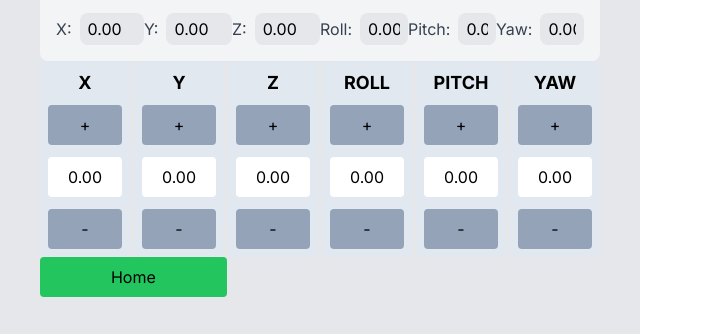
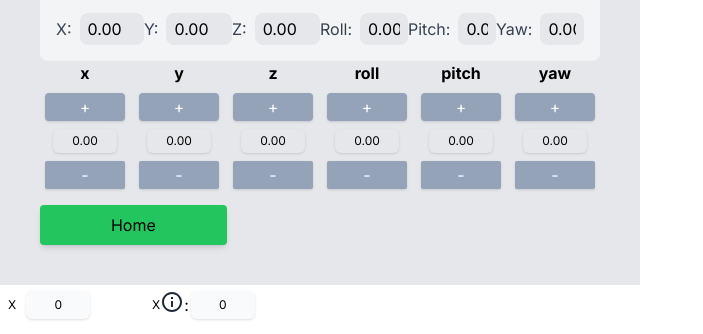
Before and after one commit to alberto-abarzua/ribot, a Next.js app in the folder frontend/: page / in a window 1280 px wide. Shown: the part 479-813 px from the top of the page, without its empty margins (0-703 px from the left). Built offline with nearby package versions, Linux system fonts and the light colour scheme; no server answers.

Commit message:
feat: add mockup components

```diff
--- a/frontend/package.json
+++ b/frontend/package.json
@@ -11,6 +11,9 @@
         "format": "prettier --write ."
     },
     "dependencies": {
+        "@emotion/react": "^11.11.1",
+        "@emotion/styled": "^11.11.0",
+        "@mui/icons-material": "^5.14.7",
         "autoprefixer": "10.4.15",
         "axios": "^1.4.0",
         "eslint": "8.47.0",
--- a/frontend/src/app/page.jsx
+++ b/frontend/src/app/page.jsx
@@ -4,7 +4,8 @@ import ArmStatus from '@/components/controls/ArmStatus';
 import AxisControls from '@/components/controls/AxisControls';
 import HomeButton from '@/components/controls/HomeButton';
 import api from '@/utils/api';
-
+import TextVariable from '@/components/general/text/TextVariable';
+import TextVariableInfo from '@/components/general/text/TextVariableInfo';
 import { useEffect, useState } from 'react';
 export default function Home() {
     const [currentPose, setCurrentPose] = useState({
@@ -54,6 +55,17 @@ export default function Home() {
                     </div>
                 </div>
             </div>
+            <TextVariable
+                label="X"
+                value={currentPose.x}
+                setValue={value => setCurrentPose(prev => ({ ...prev, x: value }))}
+            ></TextVariable>
+            <TextVariableInfo
+                label="X"
+                value={currentPose.x}
+                setValue={value => setCurrentPose(prev => ({ ...prev, x: value }))}
+                infoText={'Current value of the X coordinate'}
+            ></TextVariableInfo>
         </div>
     );
 }
--- a/frontend/src/components/controls/HomeButton.jsx
+++ b/frontend/src/components/controls/HomeButton.jsx
@@ -7,7 +7,7 @@ const HomeButton = () => {
 
     return (
         <div>
-            <button className="w-full rounded bg-green-500 p-2" onClick={call_home}>
+            <button className="w-full rounded shadow-md bg-green-500 p-2 hover:bg-green-300" onClick={call_home}>
                 {' '}
                 Home{' '}
             </button>
--- a/frontend/src/components/controls/MoveAxis.jsx
+++ b/frontend/src/components/controls/MoveAxis.jsx
@@ -17,23 +17,26 @@ const MoveAxis = ({ label, pose, setPose, step = 10 }) => {
         }));
     };
     return (
-        <div className="flex w-40 flex-col justify-center rounded bg-slate-200 p-2">
-            <div className="w-full pb-2 text-center text-lg font-bold uppercase">{label}</div>
-            <div className=" flex flex-col space-y-3">
-                <button className="w-full rounded bg-slate-400 p-2" onClick={upValue}>
+            <div className="inline-flex h-36 w-24 flex-col items-center justify-start gap-2 px-1">
+                <div className="text-base font-bold text-black">{label}</div>
+                <button
+                    onClick={upValue}
+                    className="hover:bg-slate-600 flex h-7 w-20 flex-col items-center justify-center gap-2.5 rounded bg-slate-400 p-2.5 text-white shadow"
+                >
                     +
                 </button>
-                <input
-                    className="w-full appearance-none rounded bg-white p-2 text-center"
-                    type="text"
-                    readOnly // Make the input read-only since the value is controlled by the buttons
-                    value={value.toFixed(2)}
-                ></input>
-                <button className="w-full rounded bg-slate-400 p-2" onClick={downValue}>
+                <div className="inline-flex h-6 w-16 items-center justify-center gap-2.5 rounded-md bg-gray-200 shadow cursor-default">
+                    <div className="w-12 text-center text-xs font-normal text-black select-none">
+                        {value.toFixed(2)}
+                    </div>
+                </div>
+                <button
+                    onClick={downValue}
+                    className="hover:bg-slate-600 flex  h-7 w-20 flex-col items-center justify-center gap-2.5 rounded-sm bg-slate-400 p-2.5 text-white shadow"
+                >
                     -
                 </button>
             </div>
-        </div>
     );
 };
 
--- /dev/null
+++ b/frontend/src/components/general/text/TextVariable.jsx
@@ -0,0 +1,27 @@
+import PropTypes from 'prop-types';
+
+const TextVariable = ({ label, value, setValue }) => {
+    const onChangeFunc = e => {
+        if (setValue) {
+            setValue(e.target.value);
+        }
+    };
+    return (
+        <div className="inline-flex h-10 w-36 items-center justify-start gap-2.5 px-2 py-1.5">
+            <div className="text-xs font-normal text-black">{label}</div>
+            <div className="flex h-7 w-16 items-center justify-center gap-2.5 rounded-md bg-gray-50 shadow">
+                <div className="text-xs font-normal text-black" onChange={onChangeFunc}>
+                    {value}
+                </div>
+            </div>
+        </div>
+    );
+};
+
+TextVariable.propTypes = {
+    label: PropTypes.string.isRequired,
+    value: PropTypes.number.isRequired,
+    setValue: PropTypes.func,
+};
+
+export default TextVariable;
--- /dev/null
+++ b/frontend/src/components/general/text/TextVariableInfo.jsx
@@ -0,0 +1,40 @@
+import PropTypes from 'prop-types';
+
+import InfoOutlinedIcon from '@mui/icons-material/InfoOutlined';
+
+const TextVariableInfo = ({ label, value, setValue, infoText }) => {
+    const onChangeFunc = e => {
+        if (setValue) {
+            setValue(e.target.value);
+        }
+    };
+    return (
+        <div className="inline-flex h-10 w-36 items-center justify-start gap-0.5 px-2 py-1.5">
+            <div className="relative flex items-center justify-start">
+                <div className="text-xs font-normal text-black">{label}</div>
+                <div className={'group relative'}>
+                    <InfoOutlinedIcon className=" relative -top-1 cursor-pointer text-lg text-gray-800 group-hover:text-blue-400"></InfoOutlinedIcon>
+                    <div className="absolute -top-14 left-0 z-20 hidden whitespace-nowrap rounded-md bg-gray-50 px-3 py-2 group-hover:flex">
+                        {infoText}
+                    </div>
+
+                    <div className="absolute -top-12 left-4  z-10 hidden h-10 w-4 rotate-[60deg] bg-gray-50 px-1 py-2 group-hover:block"></div>
+                </div>
+                :
+            </div>
+            <div className="flex h-7 w-16 items-center justify-center gap-2.5 rounded-md bg-gray-50 shadow">
+                <div onChange={onChangeFunc} className="text-xs font-normal text-black">
+                    {value}
+                </div>
+            </div>
+        </div>
+    );
+};
+
+TextVariableInfo.propTypes = {
+    label: PropTypes.string.isRequired,
+    value: PropTypes.number.isRequired,
+    setValue: PropTypes.func,
+};
+
+export default TextVariableInfo;
```
Also changed, not shown: 1 other file (tests, documents, lock files or other folders).
